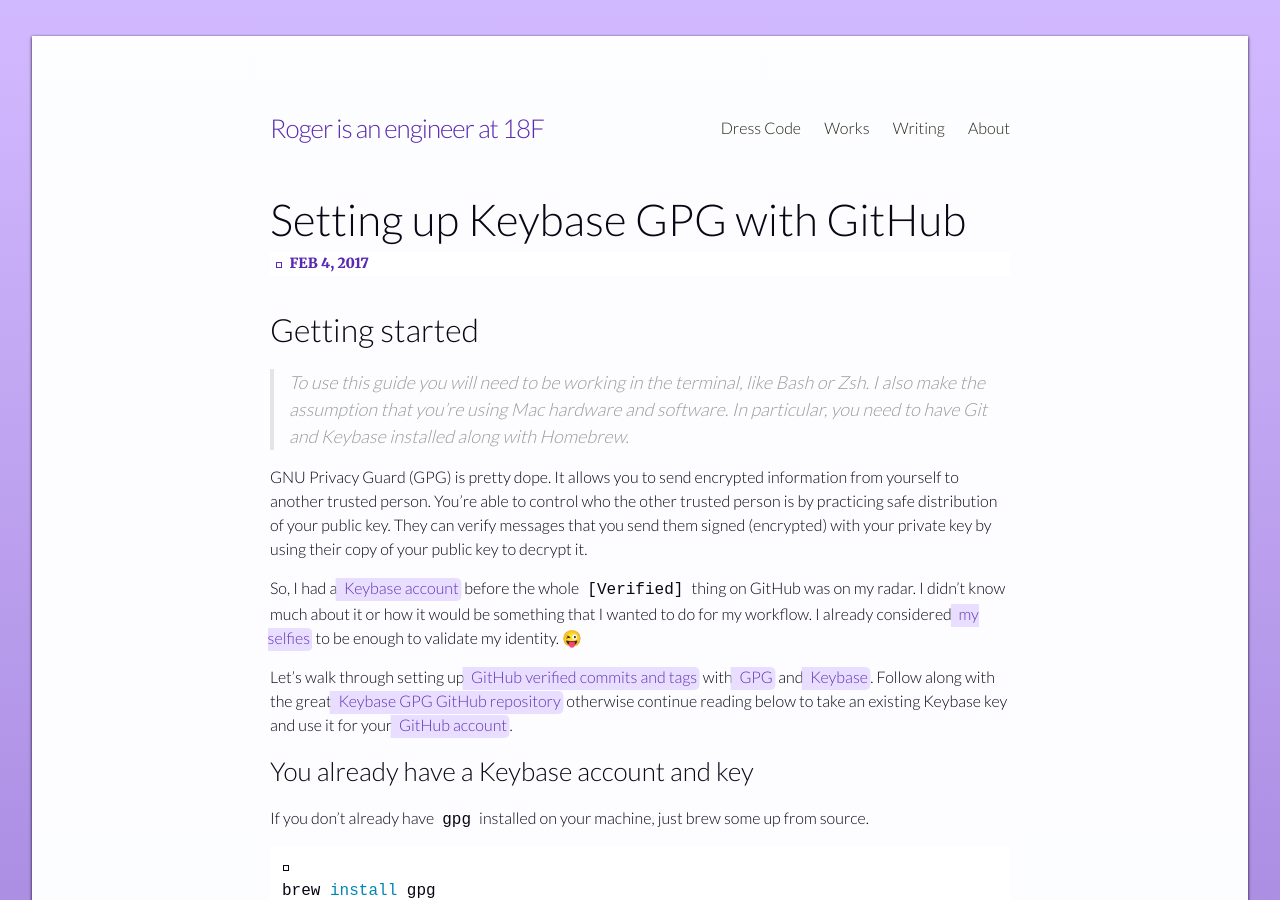
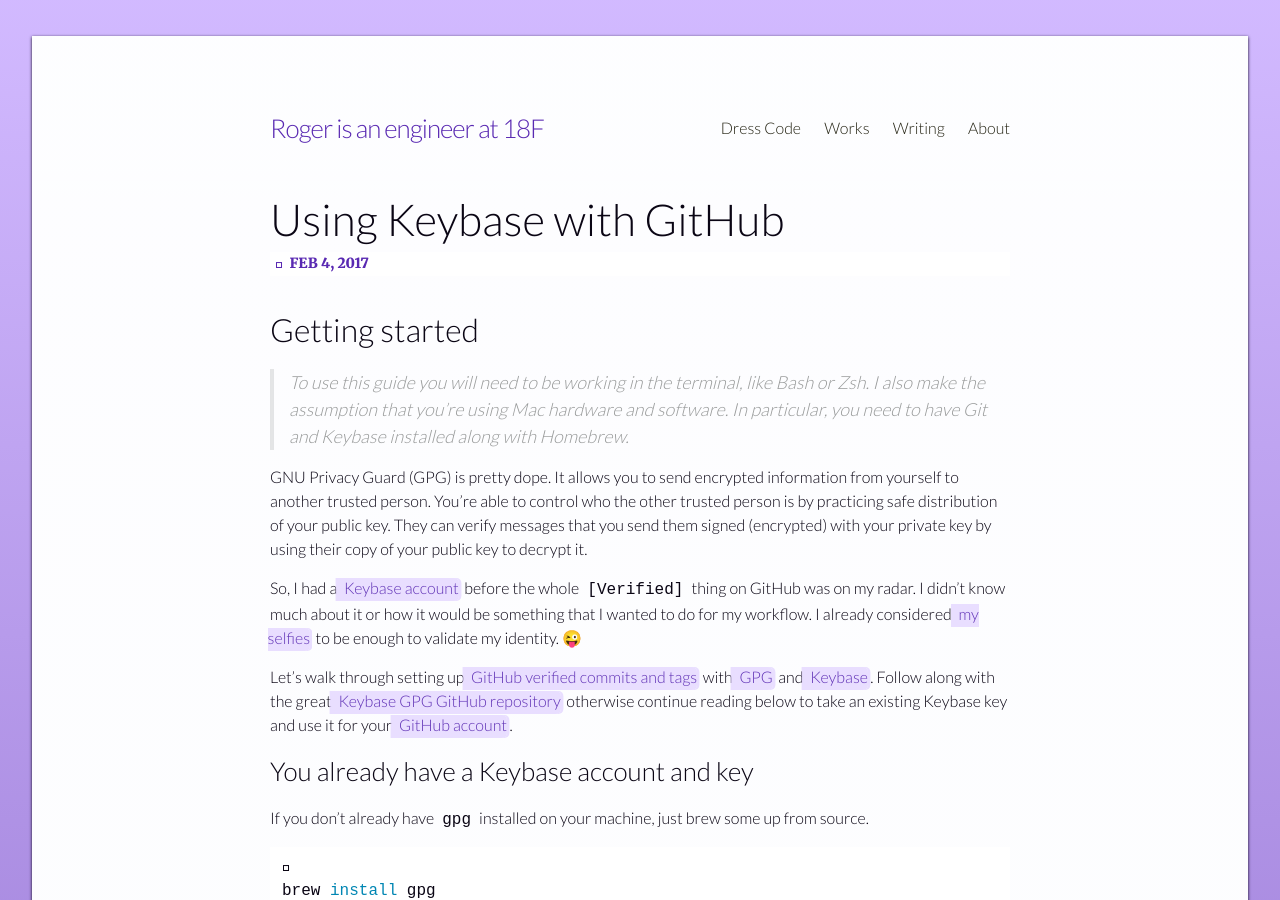
Before and after one commit to rogeruiz/write, a Jekyll site: the page built from dress-code/_posts/2017-02-04-setting-up-keybase-gpg-github.markdown, in a window 1280 px wide and 900 px high. Built offline with Jekyll 4.4.1, drawn with Linux system fonts in a browser that asks for light colours; some web fonts are replaced.

Commit message:
Reword  the title to fit in the new designs

```diff
--- a/dress-code/_posts/2017-02-04-setting-up-keybase-gpg-github.markdown
+++ b/dress-code/_posts/2017-02-04-setting-up-keybase-gpg-github.markdown
@@ -1,6 +1,6 @@
 ---
 layout: post
-title: "Setting up Keybase GPG with GitHub"
+title: "Using Keybase with GitHub"
 date: "2017-02-04 13:30:00 -0400"
 ---
 
```
